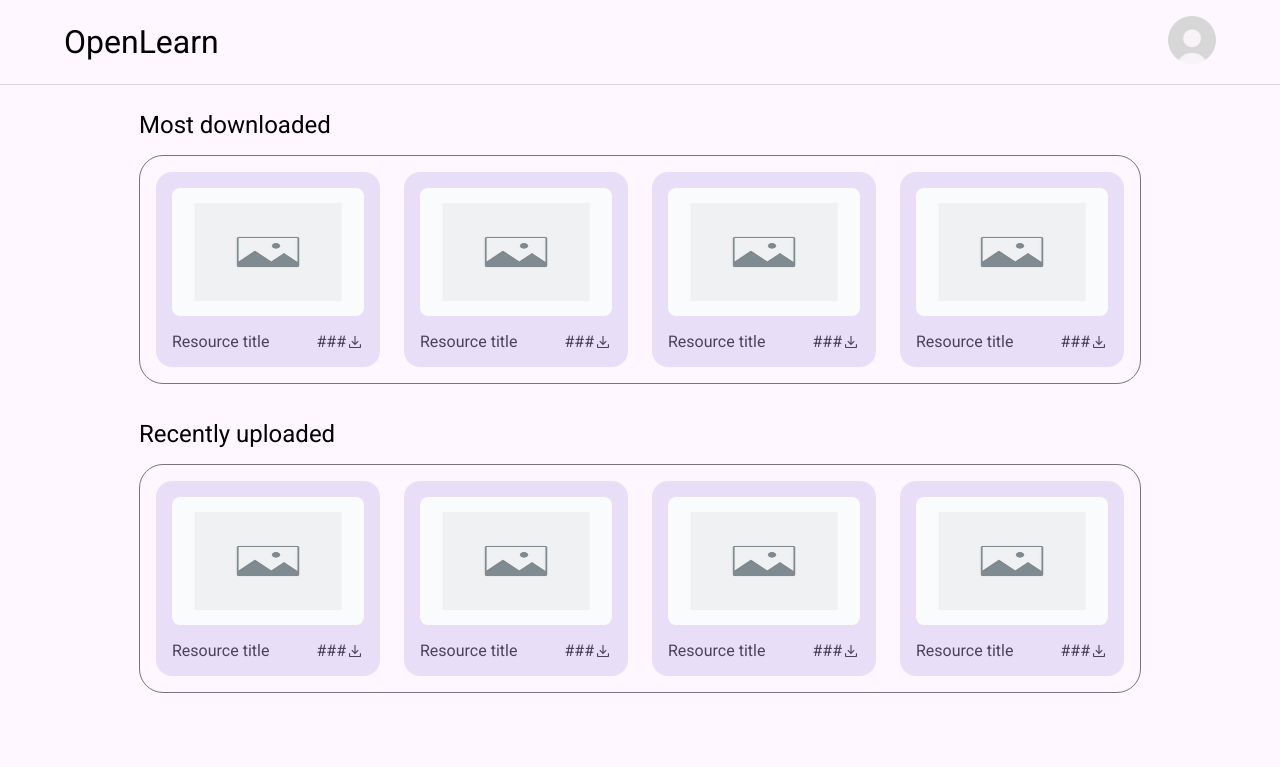
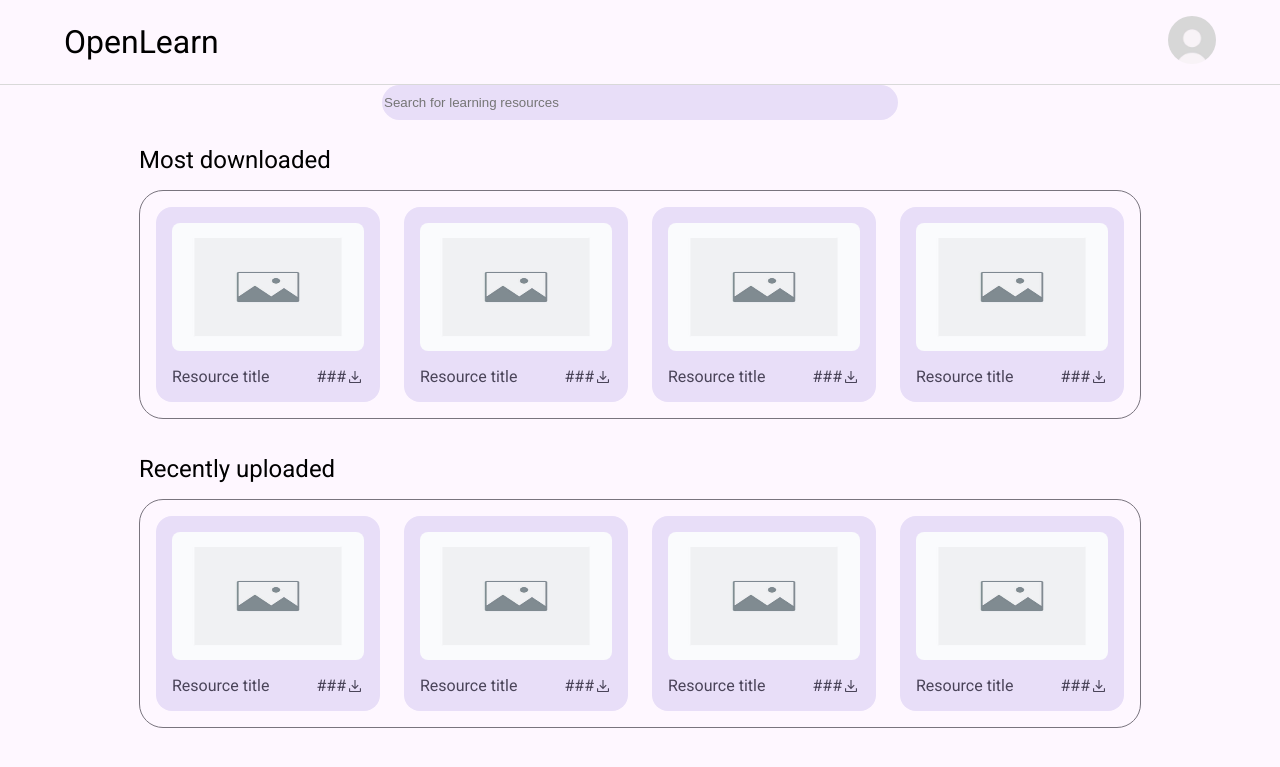
Before and after one commit to 8-bit-confusion/cs4640-project, a PHP site: page / in a window 1280 px wide. Shown: the top 767 px of the page. Run offline with PHP 8.4, Linux system fonts and the light colour scheme.

Commit message:
adding search bar

```diff
--- a/index.html
+++ b/index.html
@@ -15,8 +15,10 @@
                 </a>
             </nav>
         </header>
-        <div class="flex-col" style="align-items: center;">
-            <div id="search-bar-container" class="flex-row" style="align-items: center; align-self: stretch;"></div>
+        <div class="flex-col" style="align-items: center; justify-content: start;">
+            <div id="search-bar-container" class="flex-col">
+                <input class="search-bar" placeholder="Search for learning resources">
+            </div>
             <div id="browse-sections" class="flex-col" style="align-items: start;">
                 <div class="browse-section flex-col">
                     <h2 style="font-weight: normal;">Most downloaded</h2>
--- a/styles/main.css
+++ b/styles/main.css
@@ -5,7 +5,7 @@
     font-style: normal;
 }
 
-* {
+html {
     font-family: Roboto;
 
     --surface: #fef7ff;
@@ -38,6 +38,21 @@ h1, h2, h3, h4, h5, h6 {
     width: 48px;
     height: 48px;
     border-radius: 32px;
+}
+
+#search-bar-container {
+    align-items: center;
+    width: 100%;
+    justify-self: stretch;
+
+}
+
+.search-bar, .search-bar:focus {
+    width: 40%;
+    border-style: none;
+    outline: none;
+    border-radius: 32px;
+    background-color: var(--secondary-surface);
 }
 
 .browse-row {
```
